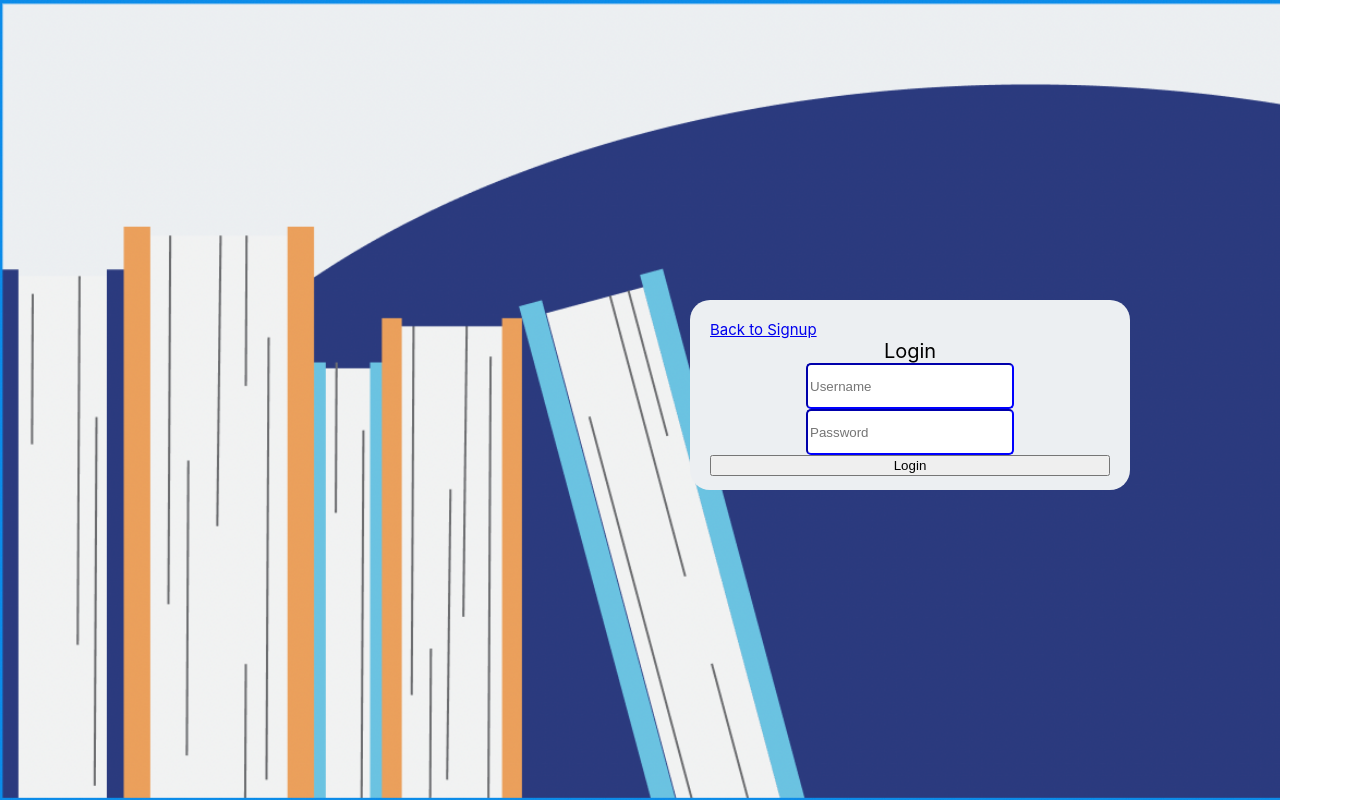
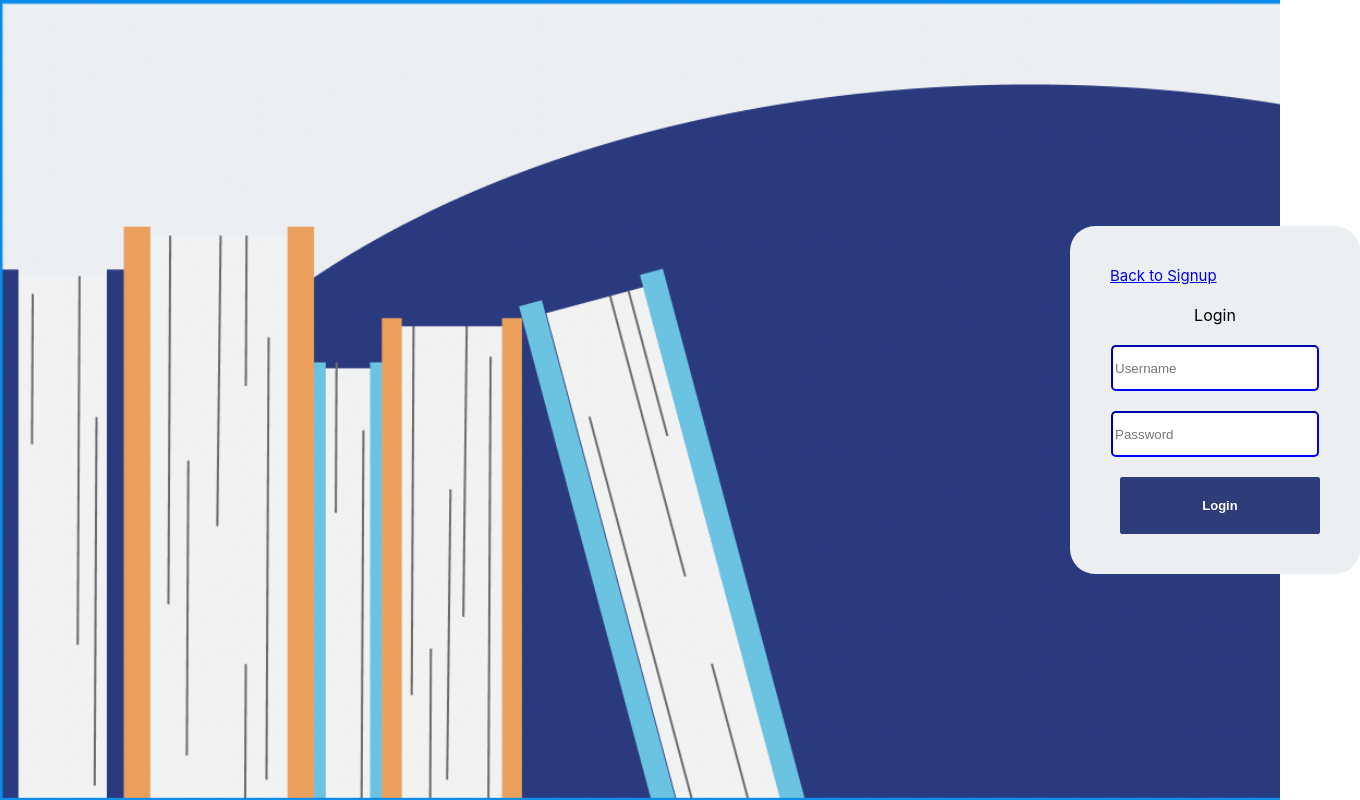
Before and after one commit to blin4504/BrckBook, a React (Create React App) app in the folder frontends/frontends/: page /login in a window 1280 px wide. Shown: the whole page, 1360 px wide, since content can reach past the window. Built offline with nearby package versions, Linux system fonts and the light colour scheme.

Commit message:
css changes

```diff
--- a/frontends/frontends/src/components/book.js
+++ b/frontends/frontends/src/components/book.js
@@ -1,9 +1,9 @@
 const Book = ({books}) => {
     return (
-        <ul>
+        <ul className='book-display'>
             {books.map((book) => {
                 return <li style={{"display":"inline-block"}} key={book.id}>{book.title} {book.author} {book.description}
-                                        <img src={book.cover} alt={book.title} /></li>
+                                        <img src={book.cover} alt={book.title}/></li>
             })}
         </ul>
     )
--- a/frontends/frontends/src/index.css
+++ b/frontends/frontends/src/index.css
@@ -8,6 +8,7 @@ body {
   background-image:url("media/background_book.png");
   background-size: cover;
   background-attachment: fixed;
+  width: 100%;
 }
 
 code {
@@ -31,20 +32,121 @@ code {
   font-size: 20px;
 }
 
-.block2
-{
+.block2 {
+  display: flex;
+  justify-content: flex-end;
+  align-items: center;
+  height: 100vh;
+  width: 100vh;
+  margin-left: 70vh;
+}
+
+.login-form {
+  display: flex;
+  flex-direction: column;
+  text-align: center;
+  gap: 20px;
+  padding: 40px;
   background-color: #ECEFF2;
-  display:flex;
-  width: 400px;
-  height: 150px;
-  text-align: center;
-  flex-direction: column;
-  margin-left: auto;
-  margin-right: 150px;
-  margin-top: 300px;
-  padding: 20px;
-  border-radius: 20px;
-  font-size: 20px;
+  border-radius: 25px;
+}
+
+.landing {
+  width: 100%;
+  margin: 0 auto;
+  min-height: calc(100vh - 40px);
+  font-size: 30px;
+  font-weight: 300;
+  line-height: 1.5;
+  color: rgba(255, 255, 255, 0.9);
+}
+
+.landing nav {
+  display: flex;
+  justify-content: space-between;
+  margin-left: 25px;
+  margin-right: 25px;
+  margin-top: 15px;
+  text-decoration: none;
+  padding: .5em;
+  color: #000;
+  opacity: 0.75;
+  margin-left: 5px
+}
+
+.login-form button,
+.landing nav button {
+    font-weight: bold;
+    font-size: 13px;
+    border: 1px solid #2E3C7A;
+    background: -webkit-linear-gradient(top, #2E3C7A, #2E3C7A);
+    color: white;
+    cursor: pointer;
+    border-radius: 2px;
+    width: 70px;
+    margin-left: 10px;
+    padding: 20px;
+    width: 200px;
+}
+
+.login-form button:hover,
+.landing nav button:hover {
+  background-image: linear-gradient(rgb(0 0 0/40%) 0 0);
+}
+
+.landing .searching {
+  display: flex;
+  justify-content: center;
+}
+
+.searching input {
+  background: #fff;
+  color: #525865;
+  border-radius: 4px;
+  border: 1px solid #d1d1d1;
+  box-shadow: inset 1px 2px 8px rgba(0, 0, 0, 0.07);
+  font-family: inherit;
+  font-size: 1em;
+  line-height: 1.45;
+  outline: none;
+  padding: 0.6em 1.45em 0.7em;
+  -webkit-transition: .18s ease-out;
+  -moz-transition: .18s ease-out;
+  -o-transition: .18s ease-out;
+  transition: .18s ease-out;
+}
+
+input:hover {
+  box-shadow: inset 1px 2px 8px rgba(0, 0, 0, 0.02);
+}
+input:focus {
+  color: #4b515d;
+  border: 1px solid #B8B6B6;
+  box-shadow: inset 1px 2px 4px rgba(0, 0, 0, 0.01), 0px 0px 8px rgba(0, 0, 0, 0.2);
+}
+
+.book-content {
+  margin-left: 25px;
+  margin-right: 25px;
+}
+
+.book-display {
+  display: flex;
+  justify-content: space-around;
+  flex-wrap: wrap;
+  gap: 30px;
+}
+
+.book-display > li {
+  flex-basis: 15%;
+  box-shadow: 0px 0px 40px 20px rgba(0, 0, 0, 0.05);
+  position: relative;
+  top: 0;
+  transition: top ease 0.5s;
+}
+
+li:hover {
+  top: -10px;
 }
 
 .input
--- a/frontends/frontends/src/pages/landing.js
+++ b/frontends/frontends/src/pages/landing.js
@@ -1,52 +1,49 @@
 import React, { useEffect, useState } from 'react';
 import bookService from '../services/books'
 import Book from '../components/book'
-import axios from "axios";
 
 export default function Landing() {
-    // const [firstName, setName] = useState("");
     const [title, setTitle] = useState("");
     const [books, setBooks] = useState([])
-
-    useEffect(() => {
-        bookService.getAll().then(data =>
-            {setBooks(data.data)}
-        )
-    }, [])
 
     const handleLogout = () => {
         window.localStorage.clear()
         window.location.href = '/login'
     }
 
+    useEffect(() => {
+        searchClick(title)
+    }, [title])
+
     const name = JSON.parse(window.localStorage['user'])
     return (
-        <>
-            <div>Welcome {name.name}</div>
-            <button onClick={handleLogout}>logout</button>
-            <div>
+        <div className='landing'>
+            <nav>
+                <div>Welcome {name.name}</div>
+                <button onClick={handleLogout}>logout</button>
+            </nav>
+            <div className='searching'>
                 <input
                 type="text"
                 placeholder="Search for a book..."
                 value={title} onChange={(e) => setTitle(e.target.value)}
                 />
-                <button onClick={() => searchClick(title)}>🔎</button>
             </div>
-            <Book books={books} />
-        </>
+            <div className='book-content'>
+            {
+                title === "" ? null : <Book books={books} />
+            }
+            </div>
+        </div>
     )
 
     function searchClick(t)
     {
-        fetch(`https://www.googleapis.com/books/v1/volumes?q=${encodeURIComponent(`related:${t}`)}&key=${process.env.REACT_APP_API_KEY}`)
-        // .then(response => console.log(response.json()))
+        fetch(`https://www.googleapis.com/books/v1/volumes?q=${encodeURIComponent(`related:${t}`)}&printType=books&key=${process.env.REACT_APP_API_KEY}`)
         .then(response => response.json())
-        // console.log(item.volumeInfo.imageLinks.smallThumbnail)
         .then(data => {
             const relatedBooks = data.items.map(item => {
-                // title: item.volumeInfo.title,
             return {cover: item.volumeInfo.imageLinks.smallThumbnail };
-
             });
             setBooks(relatedBooks)
         })
--- a/frontends/frontends/src/pages/login.js
+++ b/frontends/frontends/src/pages/login.js
@@ -24,6 +24,8 @@ export default function Login() {
 
     return (
         <div class="block2">
+            {/* <img src='src/media/bblogo.jpg' alt="bblogo" /> */}
+            <div className='login-form'>
             <Link to ="/" class="b2signup">Back to Signup</Link>
                 <div>Login</div>
                 <form>
@@ -47,6 +49,7 @@ export default function Login() {
                         <button onClick={() => logClick(userName, password)}>Login</button>
                     )
                 }
+            </div>
         </div >
     )
 }
```
Also changed, not shown: frontends/frontends/src/App.css (line endings or trailing spaces), frontends/frontends/src/media/bblogo.jpg (added). Lines whose indentation alone changed are shown as unchanged.
